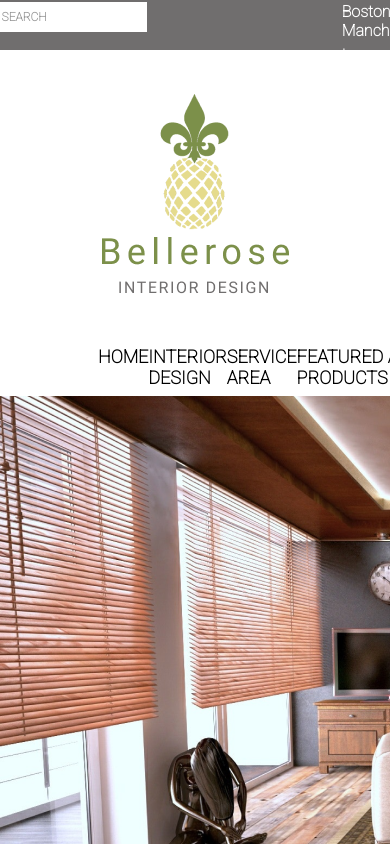
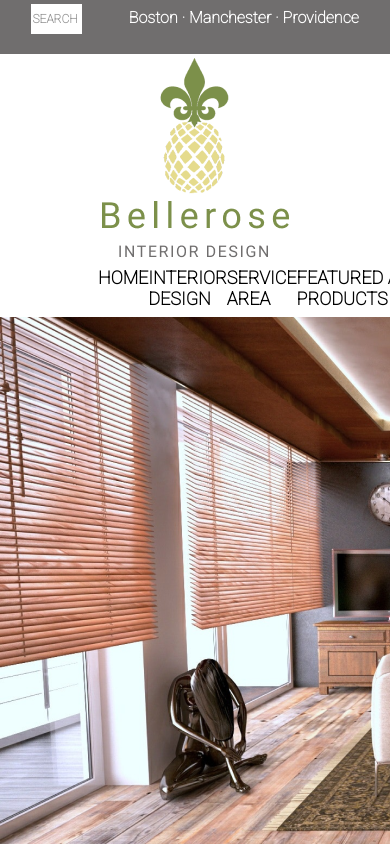
Before and after one commit to KimDuclos/bellerose-design, a React (Create React App) app in the folder bellerose-design/: page / in a window 390 px wide. Shown: the top 844 px of the page. Built offline with nearby package versions, Linux system fonts and the light colour scheme.

Commit message:
to bar desktop responsive

```diff
--- a/bellerose-design/src/logo.scss
+++ b/bellerose-design/src/logo.scss
@@ -1,8 +1,8 @@
 .logo {
     width: 100%;
-    height: 290px;
+    height: 25%;
     display: flex;
     justify-content: center;
     align-items: center;
-    margin: 0 0 0 0;
+    margin: 1% 0 0 0;
 }
--- a/bellerose-design/src/top-bar.jsx
+++ b/bellerose-design/src/top-bar.jsx
@@ -1,8 +1,5 @@
 import React from "react";
 import "./top-bar.scss";
-// import { FontAwesomeIcon } from "@fo@fortawesome/react-fontawesome";
-// import { faCoffee } from '@fortawesome/free-solid-svg-icons'
-
 
 const TopBar = () => {
   return (
--- a/bellerose-design/src/top-bar.scss
+++ b/bellerose-design/src/top-bar.scss
@@ -2,14 +2,16 @@
 
 .top-bar {
   background-color: #706e6e;
-  width: 100%;
+  max-width: 100%;
   height: 50px;
   display: flex;
   flex-direction: row;
-  justify-content: space-around;
+  justify-content: space-between;
+  align-items: baseline;
+  padding: 1% 8% 0 8%;
   .search-box {
     background-color: #ffffff;
-    width: 280px;
+    width: 15%;
     height: 30px;
     color: #999999;
     font-weight: bold;
@@ -18,16 +20,10 @@
     padding: 0 0 0 0.4%;
     font-family: "Roboto", sans-serif;
     font-size: 12px;
-    margin: .45% 50% 0 0;
-    .fa-search {
-      width: 100px;
-      height: 100px;
-    }
   }
   .locations {
     color: #ffffff;
     font-family: "Roboto", sans-serif;
     font-weight: bold;
-    margin: .60% 0 0 0;
   }
 }
```
Also changed, not shown: 1 other file (tests, documents, lock files or other folders).
